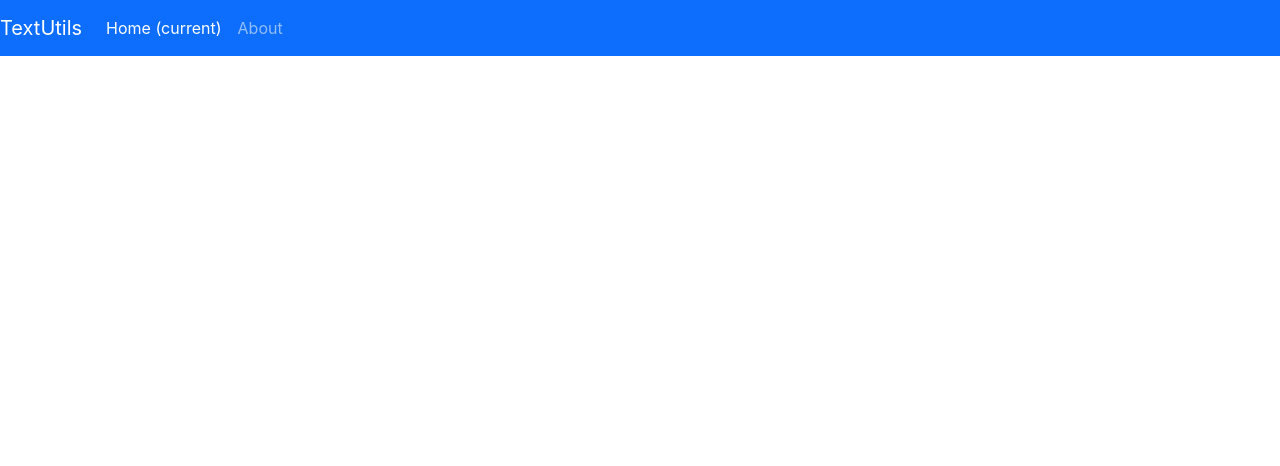
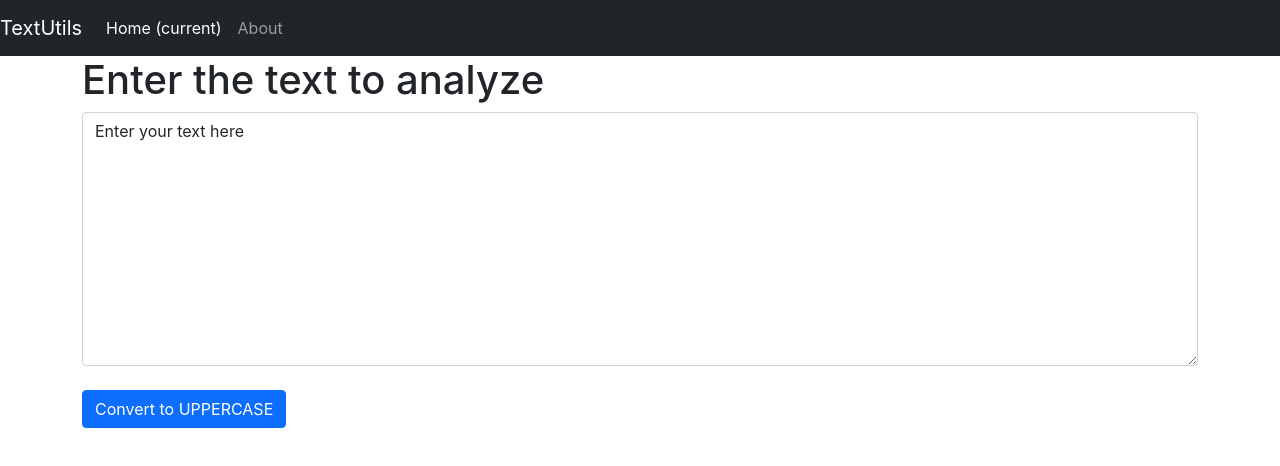
Before and after one commit to Sujaljp/text-utils, a React (Create React App) app: page / in a window 1280 px wide. Shown: the top 466 px of the page. Built offline with nearby package versions, Linux system fonts and the light colour scheme.

Commit message:
State and Event handling

```diff
--- a/src/App.js
+++ b/src/App.js
@@ -1,10 +1,14 @@
 import './App.css';
 import Navbar from './components/Navbar';
+import TextForm from './components/TextForm';
 
 function App() {
   return (
     <>
       <Navbar title="TextUtils"/>
+      <div className="container">
+        <TextForm heading="Enter the text to analyze"/>
+      </div>
     </>
   );
 }
--- a/src/components/Navbar.js
+++ b/src/components/Navbar.js
@@ -3,7 +3,7 @@ import PropTypes from 'prop-types';
 
 export default function Navbar(props) {
   return (
-    <nav className="navbar navbar-expand-lg navbar-dark bg-primary">
+    <nav className="navbar navbar-expand-lg navbar-dark bg-dark">
         <a className="navbar-brand" href="/">{props.title}</a>
         <button className="navbar-toggler" type="button" data-toggle="collapse" data-target="#navbarNavAltMarkup" aria-controls="navbarNavAltMarkup" aria-expanded="false" aria-label="Toggle navigation">
           <span className="navbar-toggler-icon"></span>
--- /dev/null
+++ b/src/components/TextForm.js
@@ -0,0 +1,30 @@
+import React, { useState } from 'react'
+
+export default function TextForm(props) {
+  const handleUpClick = ()=>{
+    // console.log("UpperCase was clicked"+text);
+    let newText = text.toUpperCase();
+    setText(newText);
+  }
+
+  const onChange =(event)=>{
+    // console.log("onChange");
+    setText(event.target.value);
+  }
+
+  //text is the variable and setText is the updation function.
+  const [text, setText] = useState("Enter your text here");
+
+  //text= "New text" this is the wrong way to setText
+  //setText("New text comes here");
+  return (
+    <div>
+        <h1>{props.heading}</h1>
+        <div className="mb3">
+            <textarea className="form-control" value={text} onChange={onChange} id="exampleFormControlTextarea1" rows="10"></textarea>
+        </div>
+        <br></br>
+        <button className="btn btn-primary mb3" onClick={handleUpClick}>Convert to UPPERCASE</button>
+    </div>
+  )
+}
```
Also changed, not shown: public/index.html (line endings or trailing spaces).
